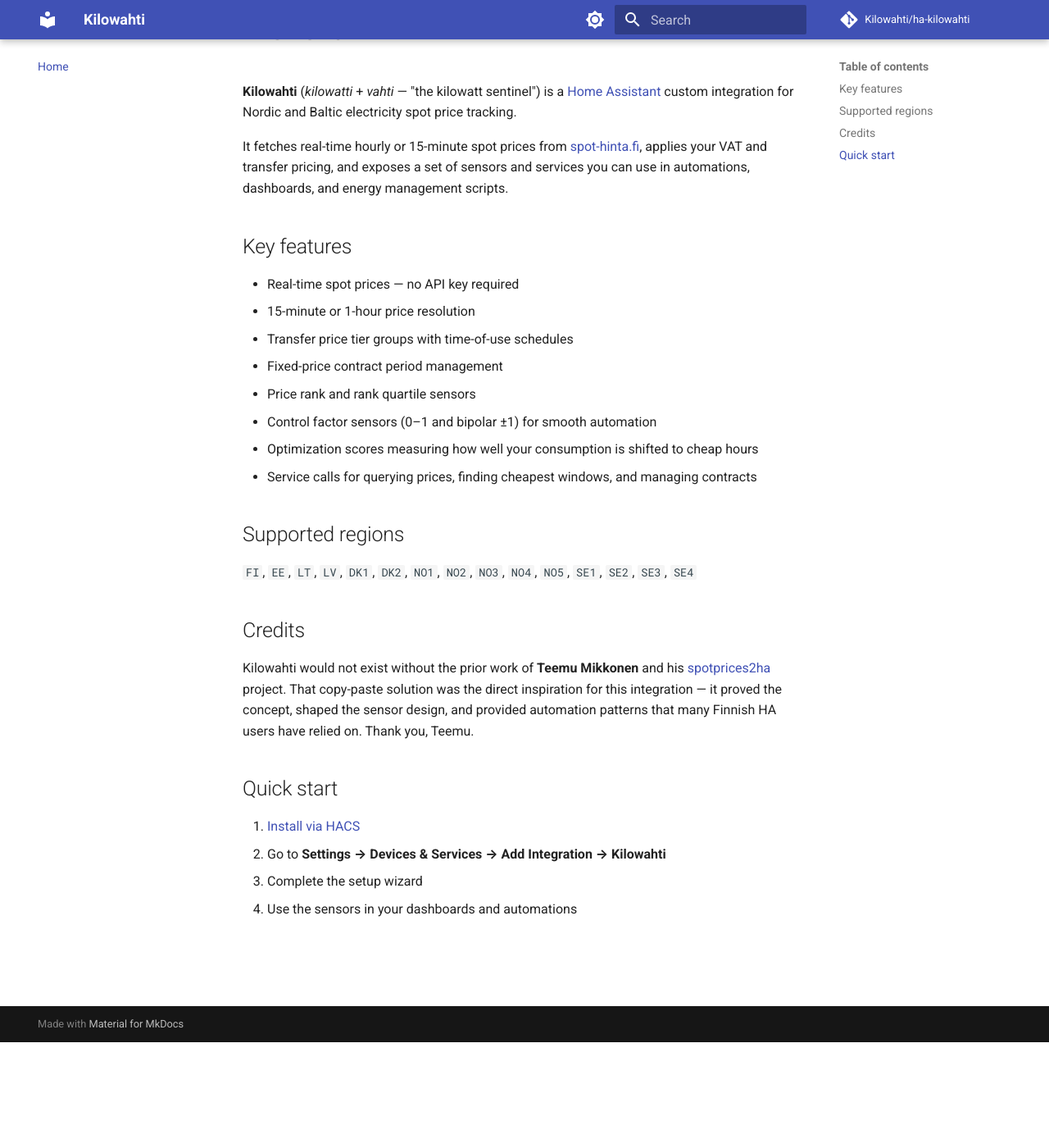
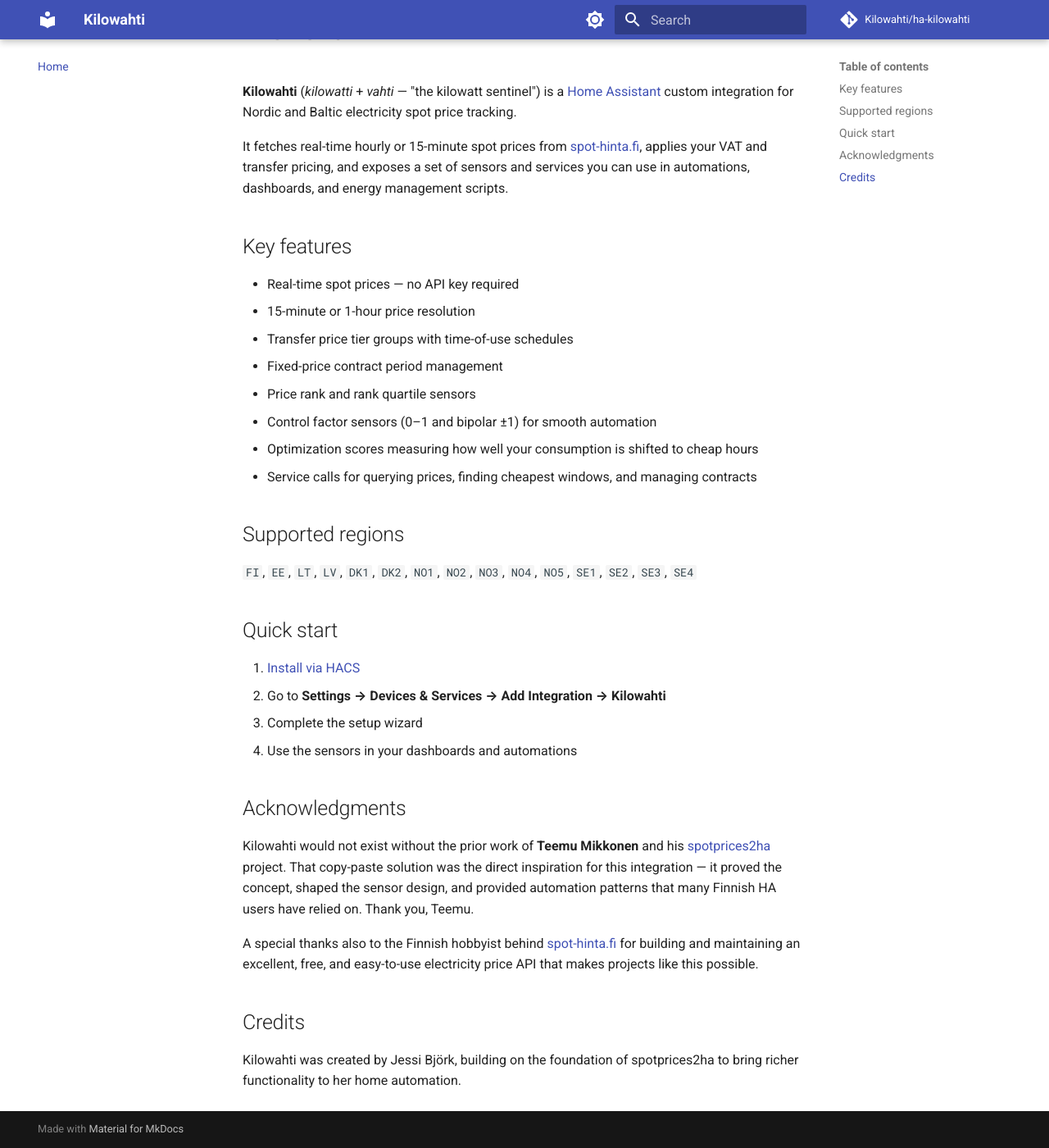
Before and after one commit to Kilowahti/kilowahti-docs, an MkDocs documentation site: the page built from docs/index.md, in a window 1280 px wide and 1400 px high, scrolled down 129 px. Shown: the whole window at 82% size. Built offline with MkDocs 1.6.1 and Material for MkDocs 9.7.7, drawn with Linux system fonts in a browser that asks for light colours; comment, search, counter and statistics services are not loaded.

Commit message:
Restructure main page: reorder sections, add credits

```diff
--- a/docs/index.md
+++ b/docs/index.md
@@ -19,13 +19,19 @@
 
 `FI`, `EE`, `LT`, `LV`, `DK1`, `DK2`, `NO1`, `NO2`, `NO3`, `NO4`, `NO5`, `SE1`, `SE2`, `SE3`, `SE4`
 
-## Credits
-
-Kilowahti would not exist without the prior work of **Teemu Mikkonen** and his [spotprices2ha](https://github.com/T3m3z/spotprices2ha) project. That copy-paste solution was the direct inspiration for this integration — it proved the concept, shaped the sensor design, and provided automation patterns that many Finnish HA users have relied on. Thank you, Teemu.
-
 ## Quick start
 
 1. [Install via HACS](installation.md)
 2. Go to **Settings → Devices & Services → Add Integration → Kilowahti**
 3. Complete the setup wizard
 4. Use the sensors in your dashboards and automations
+
+## Acknowledgments
+
+Kilowahti would not exist without the prior work of **Teemu Mikkonen** and his [spotprices2ha](https://github.com/T3m3z/spotprices2ha) project. That copy-paste solution was the direct inspiration for this integration — it proved the concept, shaped the sensor design, and provided automation patterns that many Finnish HA users have relied on. Thank you, Teemu.
+
+A special thanks also to the Finnish hobbyist behind [spot-hinta.fi](https://spot-hinta.fi) for building and maintaining an excellent, free, and easy-to-use electricity price API that makes projects like this possible.
+
+## Credits
+
+Kilowahti was created by Jessi Björk, building on the foundation of spotprices2ha to bring richer functionality to her home automation.
```
